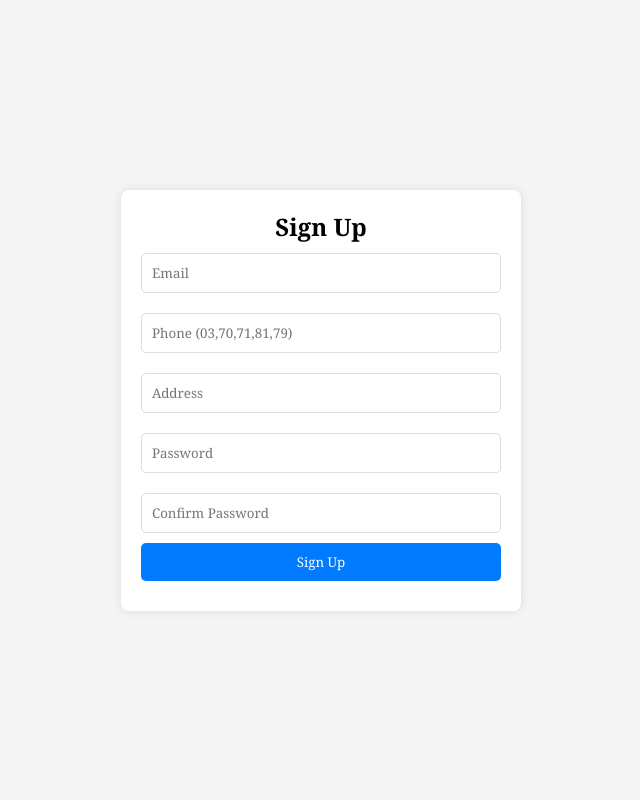
After one commit to ahmadalakoum/Vaultify, a PHP site: page /vaultify-client/pages/signup.html in a window 1280 px wide. The commit adds this page. Shown: the whole page, without its empty margins (319-959 px from the left). Run offline with PHP 8.4, Linux system fonts and the light colour scheme.

Commit message:
Finished signup page design and functionality

```diff
--- /dev/null
+++ b/vaultify-client/assets/style.css
@@ -0,0 +1,34 @@
+*{
+    margin:0;
+    padding:0;
+    box-sizing: border-box;
+    font-family: Georgia, 'Times New Roman', Times, serif;
+}
+
+.flex{
+    display:flex;
+}
+.column{
+    flex-direction:column;
+}
+.center{
+    justify-content: center;
+    align-items: center;
+}
+
+.btn-primary{
+    padding: 10px;
+    background: #007bff;
+    color: white;
+    border: none;
+    border-radius: 5px;
+    cursor: pointer;
+}
+.btn-secondary{
+    padding: 10px;
+    background: #b51212;
+    color: white;
+    border: none;
+    border-radius: 5px;
+    cursor: pointer;
+}
--- /dev/null
+++ b/vaultify-client/pages/signup.html
@@ -0,0 +1,25 @@
+<!DOCTYPE html>
+<html lang="en">
+<head>
+    <meta charset="UTF-8">
+    <meta name="viewport" content="width=device-width, initial-scale=1.0">
+    <title>Sign Up</title>
+    <link rel="stylesheet" href="../styles/main.css">
+    <link rel="stylesheet" href="../assets/style.css">
+</head>
+<body class="flex center">
+    <div class="container">
+        <h2>Sign Up</h2>
+        <form id="signupForm">
+            <input type="email" id="email" placeholder="Email" required>
+            <input type="text" id="phone" placeholder="Phone (03,70,71,81,79)" required>
+            <input type="text" id="address" placeholder="Address" required>
+            <input type="password" id="password" placeholder="Password" required>
+            <input type="password" id="confirmPassword" placeholder="Confirm Password" required>
+            <button type="submit" class="btn-primary">Sign Up</button>
+        </form>
+        <p id="message"></p>
+    </div>
+    <script src="../scripts/signup.js"></script>
+</body>
+</html>
--- /dev/null
+++ b/vaultify-client/scripts/signup.js
@@ -0,0 +1,38 @@
+document.getElementById("signupForm").addEventListener("submit",async (e)=>{
+    e.preventDefault();
+    const email = document.getElementById("email").value.trim();
+    const phone = document.getElementById("phone").value.trim();
+    const address = document.getElementById("address").value.trim();
+    const password = document.getElementById("password").value.trim();
+    const confirmPassword = document.getElementById("confirmPassword").value.trim();
+    const message = document.getElementById("message");
+
+    message.textContent='';
+    //check if passwords match
+    if(password !== confirmPassword) {
+        message.textContent = "Passwords do not match";
+        return;
+    }
+
+    const response = await fetch("http://localhost/Vaultify/vaultify-server/v1/auth/signup.php",{
+        method:"POST",
+        headers:{
+            "Content-Type":"application/json",
+        },
+        body:JSON.stringify({email,phone,address,password,confirmPassword})
+
+    });
+    const result = await response.json();
+    console.log(result);
+    if(response.ok){
+        message.style.color = "green";
+        message.textContent = result.message;
+        setTimeout(() => {
+            window.location.href = "login.html"; // Redirect to login
+        }, 1500);
+    }else{
+        message.style.color = "red";
+        message.textContent = result.message;
+    }
+
+});
--- /dev/null
+++ b/vaultify-client/styles/main.css
@@ -0,0 +1,34 @@
+body {
+    background-color: #f4f4f4;
+    height: 100vh;
+}
+
+.container {
+    background: white;
+    padding: 20px;
+    border-radius: 8px;
+    box-shadow: 0px 0px 10px rgba(0, 0, 0, 0.1);
+    max-width: 400px;
+    text-align: center;
+}
+
+input {
+    width: 100%;
+    padding: 10px;
+    margin: 10px 0;
+    border: 1px solid #ddd;
+    border-radius: 5px;
+}
+
+button {
+    width: 100%;
+}
+
+button:hover {
+    background: #0056b3;
+}
+
+#message {
+    margin-top: 10px;
+    color: red;
+}
--- a/vaultify-server/v1/auth/signup.php
+++ b/vaultify-server/v1/auth/signup.php
@@ -1,5 +1,6 @@
 <?php
-
+// require cors
+require '../cors.php';
 // Require DB connection
 require_once "../db_connection/connection.php";
 
```
Also changed, not shown: vaultify-server/v1/cors.php (added, +11 -0 lines).
